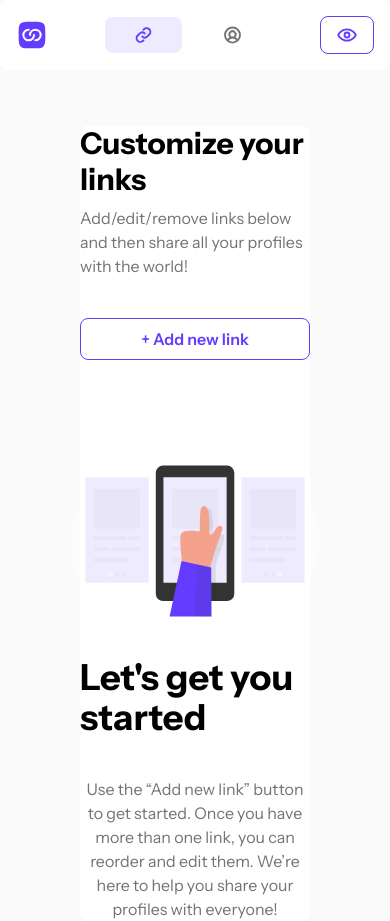
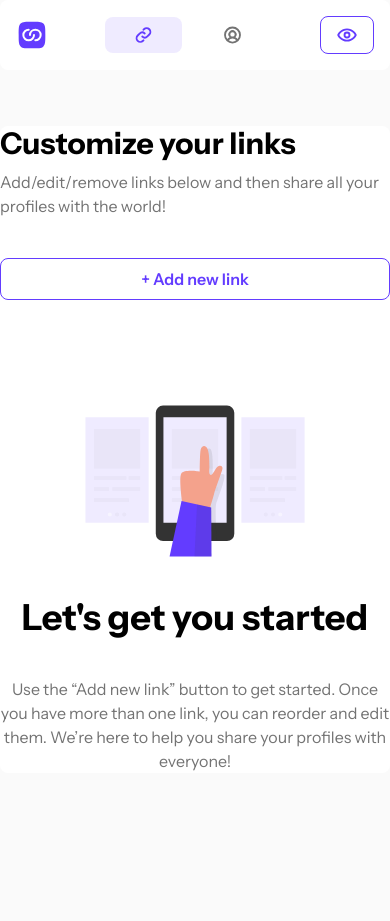
Before and after one commit to Guidotss/link-sharing, a Next.js app: page / in a window 390 px wide. After the commit the page ends 844 px from the top, so only its background shows below. Built offline with nearby package versions, Linux system fonts and the light colour scheme.

Commit message:
Ajustando responsive mobile HomePage

```diff
--- a/src/app/page.tsx
+++ b/src/app/page.tsx
@@ -9,7 +9,7 @@ export default function Home() {
   return (
     <main className="2xl:px-20 2xl:py-5 sm:py-2 bg-light_grey">
       <Navbar />
-      <section className="flex 2xl:gap-3 px-20 mt-14">
+      <section className="flex 2xl:gap-3 sm:px-20 mt-14">
         <div className="bg-white flex-auto 2xl:h-[75vh] h-full w-full hidden md:flex items-center justify-center rounded-lg">
           <div className="-mt-16">
             <LinksGrid />
```
